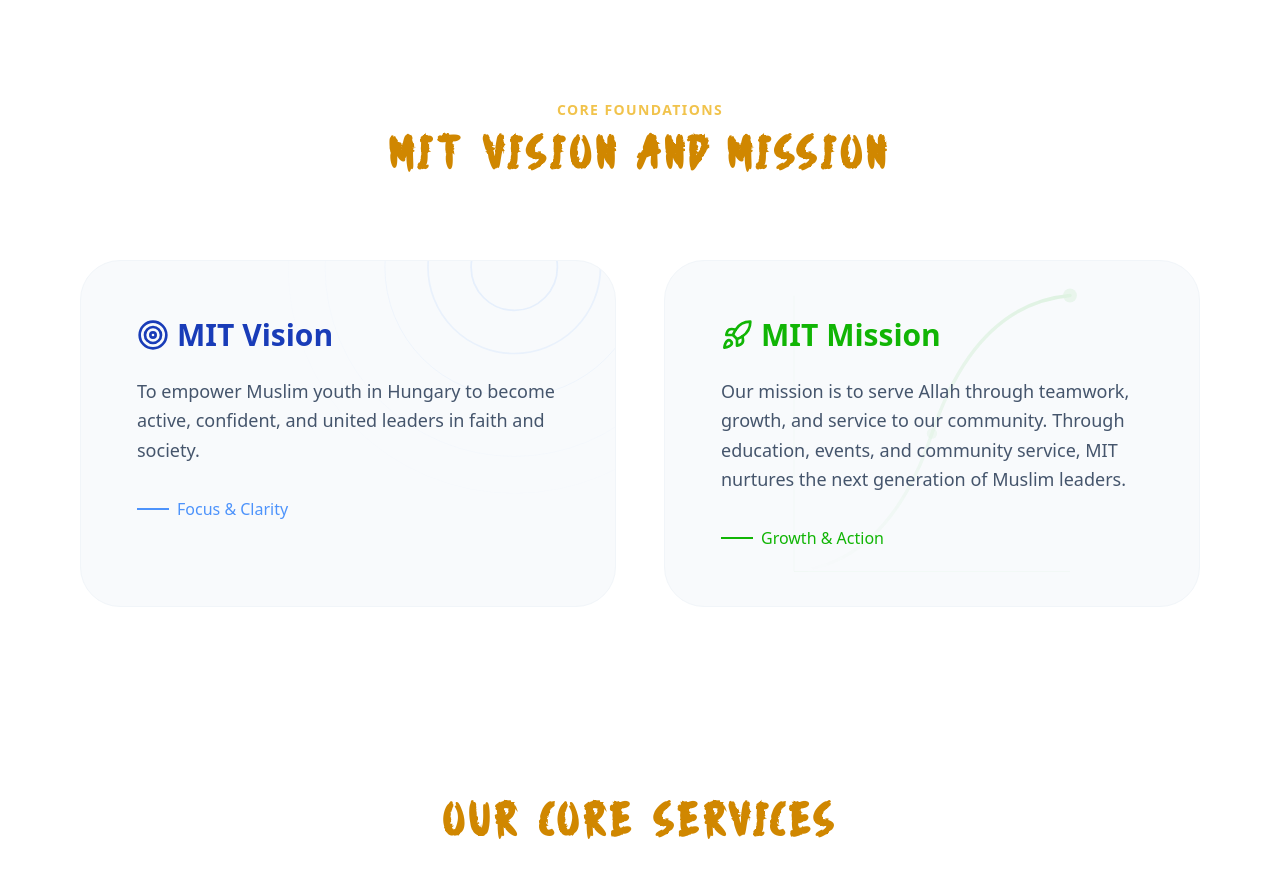
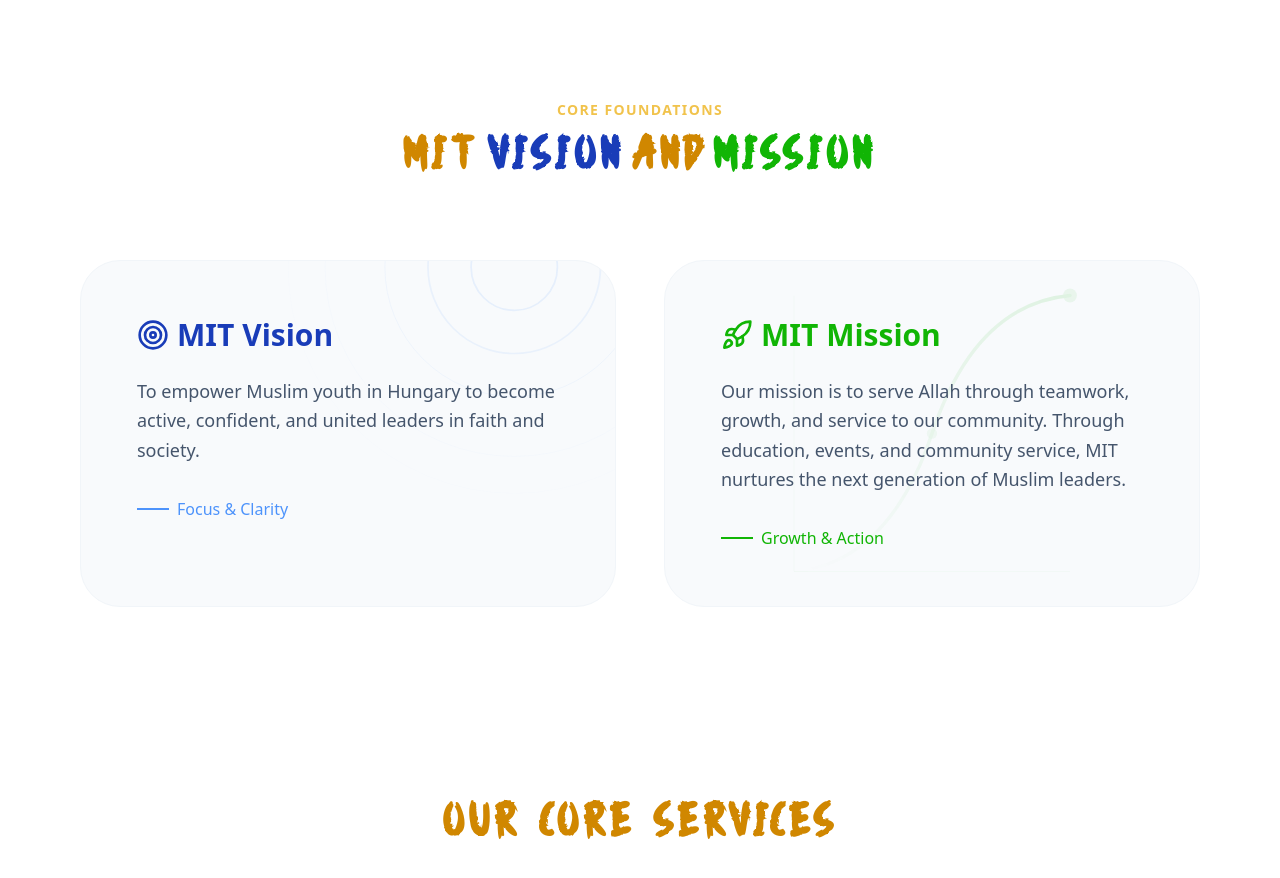
Before and after one commit to mota6em/mit, a Next.js app: page /en/about in a window 1280 px wide. Shown: the part 780-1658 px from the top of the page. Built offline with nearby package versions, Linux system fonts and the light colour scheme.

Commit message:
feat(VisionMissionSection): enhance title display with dynamic coloring and update translations for core foundations and taglines

```diff
--- a/components/About/VisionMissionSection.tsx
+++ b/components/About/VisionMissionSection.tsx
@@ -5,6 +5,10 @@
 
 const VisionMissionSection = () => {
   const t = useTranslations("aboutMIT.visionMission");
+
+  // Title coloring logic
+  const titleString = t("title");
+  const words = titleString.split(" ");
 
   return (
     <section className="py-24 px-6 md:px-12 lg:px-20 bg-white overflow-hidden">
@@ -17,10 +21,26 @@
           className="text-center mb-20"
         >
           <span className="text-[#f1c34c] font-bold tracking-widest uppercase text-sm mb-3 block">
-            Core Foundations
+            {t("coreFoundations")}
           </span>
-          <h2 className="text-4xl md:text-5xl font-bold tracking-widest Ang-font text-yellow-600">
-            {t("title")}
+          <h2 className="text-4xl md:text-5xl font-bold mb-6 tracking-widest Ang-font">
+            {words.map((word, index) => {
+              let colorClass = "text-yellow-600";
+              // Adjust indices based on the length of words in different languages if needed
+              // For "MIT VISION AND MISSION" (4 words): Index 1 is VISION (blue), Index 3 is MISSION (green)
+              // For "MIT VÍZIÓ ÉS MISSZIÓ" (4 words): Index 1 is VÍZIÓ (blue), Index 3 is MISSZIÓ (green)
+              if (index === 1) {
+                colorClass = "text-blue-800";
+              } else if (index === 3) {
+                colorClass = "text-[#11b505]";
+              }
+
+              return (
+                <span key={index} className={`inline-block mx-1 ${colorClass}`}>
+                  {word}
+                </span>
+              );
+            })}
           </h2>
         </motion.div>
 
@@ -111,7 +131,7 @@
 
               <div className="flex items-center gap-2 text-[#4d93fb] font-medium ">
                 <span className="w-8 h-[2px] bg-[#4d93fb]"></span>
-                <span>Focus & Clarity</span>
+                <span>{t("vision.tagline")}</span>
               </div>
             </div>
           </motion.div>
@@ -195,7 +215,7 @@
 
               <div className="flex items-center gap-2 text-[#11b505] font-medium">
                 <span className="w-8 h-[2px] bg-[#11b505]"></span>
-                <span>Growth & Action</span>
+                <span>{t("mission.tagline")}</span>
               </div>
             </div>
           </motion.div>
--- a/messages/en.json
+++ b/messages/en.json
@@ -146,13 +146,16 @@
     },
     "visionMission": {
       "title": "MIT VISION AND MISSION",
+      "coreFoundations": "Core Foundations",
       "vision": {
         "title": "MIT Vision",
-        "description": "To empower Muslim youth in Hungary to become active, confident, and united leaders in faith and society."
+        "description": "To empower Muslim youth in Hungary to become active, confident, and united leaders in faith and society.",
+        "tagline": "Focus & Clarity"
       },
       "mission": {
         "title": "MIT Mission",
-        "description": "Our mission is to serve Allah through teamwork, growth, and service to our community. Through education, events, and community service, MIT nurtures the next generation of Muslim leaders."
+        "description": "Our mission is to serve Allah through teamwork, growth, and service to our community. Through education, events, and community service, MIT nurtures the next generation of Muslim leaders.",
+        "tagline": "Growth & Action"
       }
     },
     "coreServices": {
--- a/messages/hu.json
+++ b/messages/hu.json
@@ -146,13 +146,16 @@
     },
     "visionMission": {
       "title": "MIT VÍZIÓ ÉS MISSZIÓ",
+      "coreFoundations": "Alappillérek",
       "vision": {
         "title": "MIT Vízió",
-        "description": "Megerősíteni a magyarországi muszlim fiatalokat, hogy aktív, magabiztos és egységes vezetőivé váljanak a hitüknek és a társadalomnak."
+        "description": "Megerősíteni a magyarországi muszlim fiatalokat, hogy aktív, magabiztos és egységes vezetőivé váljanak a hitüknek és a társadalomnak.",
+        "tagline": "Fókusz és Tisztánlátás"
       },
       "mission": {
         "title": "MIT Misszió",
-        "description": "Küldetésünk, hogy Allahot szolgáljuk csapatmunka, fejlődés és közösségünk szolgálata által. Oktatással, rendezvényekkel és közösségi munkával a MIT a muszlim vezetők következő generációját neveli."
+        "description": "Küldetésünk, hogy Allahot szolgáljuk csapatmunka, fejlődés és közösségünk szolgálata által. Oktatással, rendezvényekkel és közösségi munkával a MIT a muszlim vezetők következő generációját neveli.",
+        "tagline": "Növekedés és Cselekvés"
       }
     },
     "coreServices": {
```
